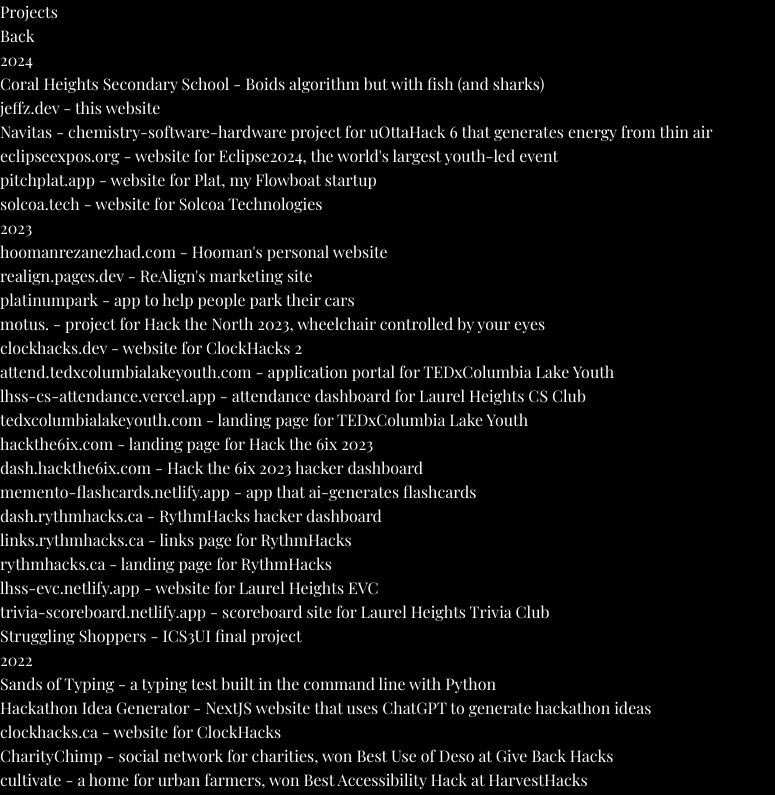
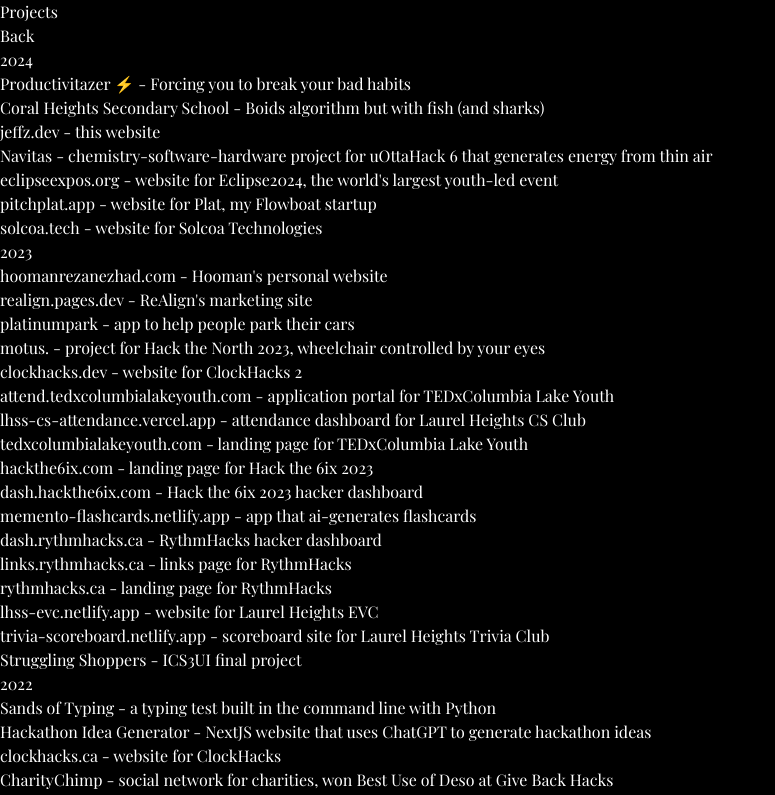
Before and after one commit to jeffrey-zang/jeffz.dev, a React (Vite) app: page /projects in a window 1280 px wide. Shown: the top 795 px of the page, without its empty margins (0-775 px from the left). Built offline with nearby package versions, Linux system fonts and the light colour scheme; a web font is replaced by a local one.

Commit message:
chore: add productivitazer

```diff
--- a/src/data/projects.data.js
+++ b/src/data/projects.data.js
@@ -1,5 +1,10 @@
 const projectsData = [
   "2024",
+  {
+    name: "Productivitazer ⚡️",
+    href: "https://devpost.com/software/lostazer",
+    about: "Forcing you to break your bad habits"
+  },
   {
     name: "Coral Heights Secondary School",
     href: "https://github.com/jeffrey-zang/ICS4UI/tree/main/03/CoralHeightsSecondarySchool",
```
Also changed, not shown: 1 other file (tests, documents, lock files or other folders).
